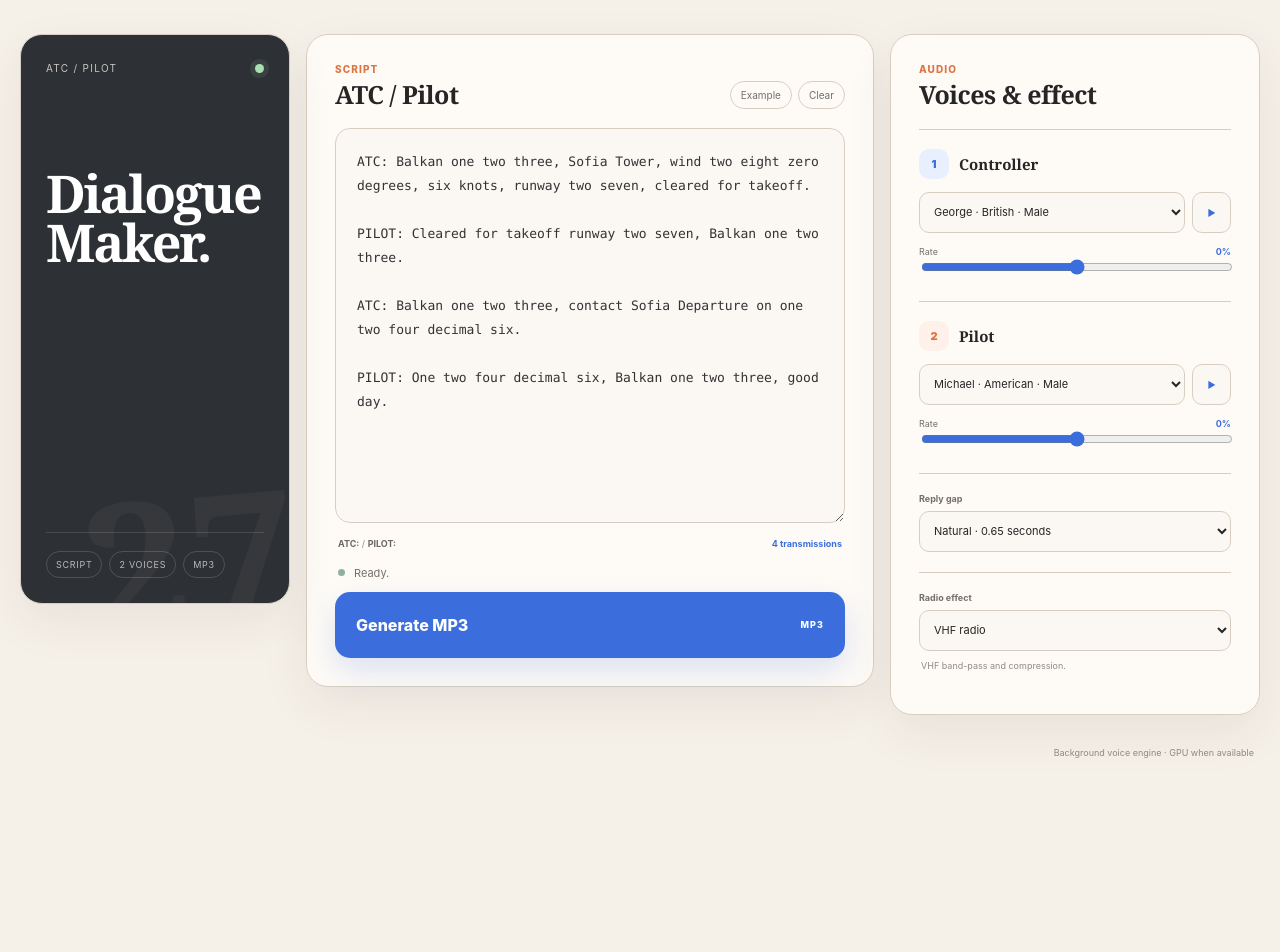
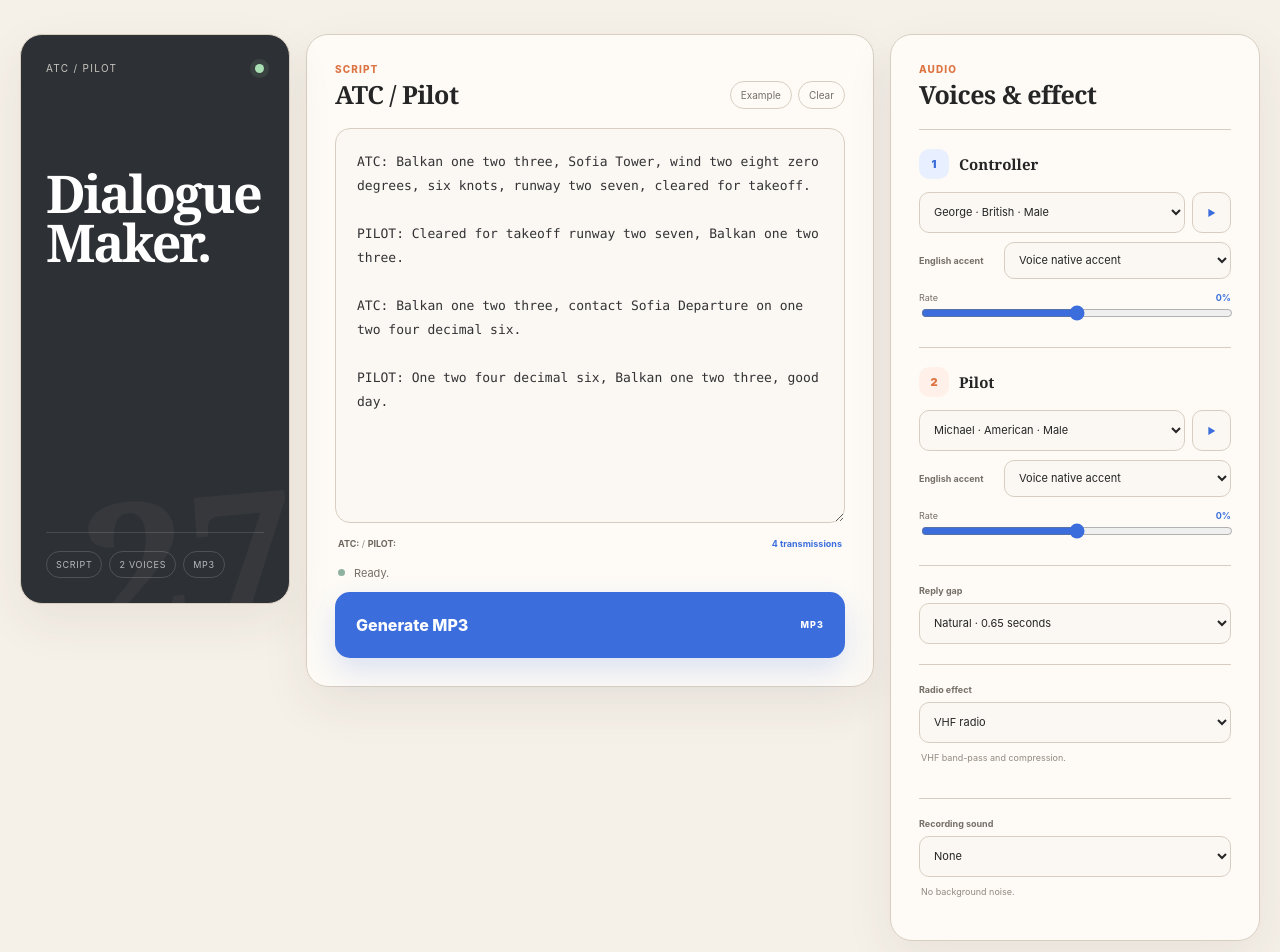
Before and after one commit to georgich-231/atc-dialogue-maker, a React (Vite) app: page / in a window 1280 px wide. Shown: the top 952 px of the page. Before the commit the page ends 800 px from the top, so only its background shows below. Built offline with nearby package versions, Linux system fonts and the light colour scheme.

Commit message:
Add accent profiles and recording ambience

```diff
--- a/app/globals.css
+++ b/app/globals.css
@@ -138,6 +138,9 @@ select { width: 100%; height: 41px; border: 1px solid var(--line); border-radius
 select:focus { border-color: #7796d9; }
 .voice-select-row button { border: 1px solid var(--line); border-radius: 10px; background: #fbf8f3; color: var(--blue); font-size: 9px; }
 .voice-select-row button:disabled { opacity: .45; cursor: wait; }
+.accent-select-row { display: grid; grid-template-columns: 76px minmax(0, 1fr); gap: 9px; align-items: center; margin-top: 9px; }
+.accent-select-row label { color: var(--muted); font-size: 9px; font-weight: 700; }
+.accent-select-row select { height: 37px; }
 .rate-label { display: flex; justify-content: space-between; margin-top: 13px; color: var(--muted); font-size: 9px; }
 .rate-label b { color: var(--blue); }
 input[type="range"] { width: 100%; accent-color: var(--blue); }
--- a/app/page.tsx
+++ b/app/page.tsx
@@ -8,9 +8,11 @@ import {
   subscribeToEngineStatus,
   warmVoiceEngine
 } from "../src/audio-worker-client";
+import { applyRecordingBed, type RecordingBed } from "../src/recording-bed";
 
 type Role = "atc" | "pilot";
 type EffectName = "clean" | "light" | "vhf" | "muffled";
+type AccentProfile = "native" | "american" | "british" | "scottish" | "irish" | "indian" | "italian" | "caribbean" | "new-york" | "northern" | "west-midlands" | "rp";
 type DialogueLine = { role: Role; text: string };
 type Voice = { id: string; name: string; accent: string; gender: "Male" | "Female" };
 
@@ -25,10 +27,39 @@ const voices: Voice[] = [
   { id: "am_eric", name: "Eric", accent: "American", gender: "Male" },
   { id: "am_onyx", name: "Onyx", accent: "American", gender: "Male" },
   { id: "am_liam", name: "Liam", accent: "American", gender: "Male" },
+  { id: "am_adam", name: "Adam", accent: "American", gender: "Male" },
+  { id: "am_echo", name: "Echo", accent: "American", gender: "Male" },
+  { id: "am_santa", name: "Santa", accent: "American", gender: "Male" },
   { id: "bf_emma", name: "Emma", accent: "British", gender: "Female" },
   { id: "bf_isabella", name: "Isabella", accent: "British", gender: "Female" },
+  { id: "bf_alice", name: "Alice", accent: "British", gender: "Female" },
+  { id: "bf_lily", name: "Lily", accent: "British", gender: "Female" },
   { id: "af_heart", name: "Heart", accent: "American", gender: "Female" },
-  { id: "af_bella", name: "Bella", accent: "American", gender: "Female" }
+  { id: "af_bella", name: "Bella", accent: "American", gender: "Female" },
+  { id: "af_alloy", name: "Alloy", accent: "American", gender: "Female" },
+  { id: "af_aoede", name: "Aoede", accent: "American", gender: "Female" },
+  { id: "af_jessica", name: "Jessica", accent: "American", gender: "Female" },
+  { id: "af_kore", name: "Kore", accent: "American", gender: "Female" },
+  { id: "af_nicole", name: "Nicole", accent: "American", gender: "Female" },
+  { id: "af_nova", name: "Nova", accent: "American", gender: "Female" },
+  { id: "af_river", name: "River", accent: "American", gender: "Female" },
+  { id: "af_sarah", name: "Sarah", accent: "American", gender: "Female" },
+  { id: "af_sky", name: "Sky", accent: "American", gender: "Female" }
+];
+
+const accentOptions: { value: AccentProfile; label: string }[] = [
+  { value: "native", label: "Voice native accent" },
+  { value: "american", label: "American" },
+  { value: "british", label: "British" },
+  { value: "scottish", label: "Scottish" },
+  { value: "irish", label: "Irish-style · local approximation" },
+  { value: "indian", label: "Indian-style · local approximation" },
+  { value: "italian", label: "Italian-style · local approximation" },
+  { value: "caribbean", label: "Caribbean" },
+  { value: "new-york", label: "New York" },
+  { value: "northern", label: "Northern England" },
+  { value: "west-midlands", label: "West Midlands" },
+  { value: "rp", label: "Received Pronunciation" }
 ];
 
 const sampleScript = `ATC: Balkan one two three, Sofia Tower, wind two eight zero degrees, six knots, runway two seven, cleared for takeoff.
@@ -46,14 +77,25 @@ const effectCopy: Record<EffectName, string> = {
   muffled: "Narrow, low-detail band-pass."
 };
 
+const recordingBedCopy: Record<RecordingBed, string> = {
+  none: "No background noise.",
+  "receiver-hiss": "A quiet, continuous receiver hiss.",
+  "vhf-static": "Steady airband static across voices and reply gaps.",
+  "weak-signal": "Uneven static, light fading and occasional crackle.",
+  "old-recorder": "Low tape noise, hum and small recording pops."
+};
+
 export default function DialogueMaker() {
   const [script, setScript] = useState(sampleScript);
   const [atcVoice, setAtcVoice] = useState("bm_george");
   const [pilotVoice, setPilotVoice] = useState("am_michael");
+  const [atcAccent, setAtcAccent] = useState<AccentProfile>("native");
+  const [pilotAccent, setPilotAccent] = useState<AccentProfile>("native");
   const [atcRate, setAtcRate] = useState(0);
   const [pilotRate, setPilotRate] = useState(0);
   const [pauseMs, setPauseMs] = useState(650);
   const [effect, setEffect] = useState<EffectName>("vhf");
+  const [recordingBed, setRecordingBed] = useState<RecordingBed>("none");
   const [status, setStatus] = useState("Ready.");
   const [error, setError] = useState("");
   const [busy, setBusy] = useState(false);
@@ -107,10 +149,12 @@ export default function DialogueMaker() {
           ? "Balkan one two three, Sofia Tower, runway two seven, cleared for takeoff."
           : "Cleared for takeoff runway two seven, Balkan one two three.",
         role === "atc" ? atcVoice : pilotVoice,
-        rateToSpeed(role === "atc" ? atcRate : pilotRate)
+        rateToSpeed(role === "atc" ? atcRate : pilotRate),
+        role === "atc" ? atcAccent : pilotAccent
       );
       const filtered = await applyEffect(generated.samples, generated.sampleRate, effect);
-      const previewBlob = encodeWav(filtered, generated.sampleRate);
+      const withRecordingBed = applyRecordingBed(filtered, generated.sampleRate, recordingBed);
+      const previewBlob = encodeWav(withRecordingBed, generated.sampleRate);
       if (previewAudio.current) {
         previewAudio.current.pause();
         URL.revokeObjectURL(previewAudio.current.src);
@@ -136,16 +180,18 @@ export default function DialogueMaker() {
       const generated = await makeDialogueAudio(dialogue.map((line) => ({
         text: line.text,
         voice: line.role === "atc" ? atcVoice : pilotVoice,
-        speed: rateToSpeed(line.role === "atc" ? atcRate : pilotRate)
+        speed: rateToSpeed(line.role === "atc" ? atcRate : pilotRate),
+        accent: line.role === "atc" ? atcAccent : pilotAccent
       })), pauseMs);
 
       setStatus("Applying radio effect…");
       const filtered = await applyEffect(generated.samples, generated.sampleRate, effect);
-      const mp3Blob = await makeMp3(filtered, generated.sampleRate);
+      const mp3Blob = await makeMp3(filtered, generated.sampleRate, recordingBed);
       const nextUrl = URL.createObjectURL(mp3Blob);
       if (resultUrl) URL.revokeObjectURL(resultUrl);
       setResultUrl(nextUrl);
-      setResultLabel(`${dialogue.length} transmissions · ${effectLabel(effect)}`);
+      const bedLabel = recordingBed === "none" ? "" : ` · ${recordingBedLabel(recordingBed)}`;
+      setResultLabel(`${dialogue.length} transmissions · ${effectLabel(effect)}${bedLabel}`);
       setStatus("Done.");
     } catch (generationError) {
       setError(readableError(generationError));
@@ -216,9 +262,11 @@ export default function DialogueMaker() {
           role="Controller"
           color="blue"
           value={atcVoice}
+          accent={atcAccent}
           rate={atcRate}
           disabled={busy}
           onVoice={setAtcVoice}
+          onAccent={setAtcAccent}
           onRate={setAtcRate}
           onPreview={() => preview("atc")}
         />
@@ -227,9 +275,11 @@ export default function DialogueMaker() {
           role="Pilot"
           color="orange"
           value={pilotVoice}
+          accent={pilotAccent}
           rate={pilotRate}
           disabled={busy}
           onVoice={setPilotVoice}
+          onAccent={setPilotAccent}
           onRate={setPilotRate}
           onPreview={() => preview("pilot")}
         />
@@ -244,7 +294,7 @@ export default function DialogueMaker() {
           </select>
         </div>
 
-        <div className="field-block compact-field last-field">
+        <div className="field-block compact-field">
           <label htmlFor="effect">Radio effect</label>
           <select id="effect" value={effect} onChange={(event) => setEffect(event.target.value as EffectName)}>
             <option value="clean">Clean voice</option>
@@ -254,6 +304,18 @@ export default function DialogueMaker() {
           </select>
           <p>{effectCopy[effect]}</p>
         </div>
+
+        <div className="field-block compact-field last-field">
+          <label htmlFor="recording-bed">Recording sound</label>
+          <select id="recording-bed" value={recordingBed} onChange={(event) => setRecordingBed(event.target.value as RecordingBed)}>
+            <option value="none">None</option>
+            <option value="receiver-hiss">Light receiver hiss</option>
+            <option value="vhf-static">VHF static bed</option>
+            <option value="weak-signal">Weak signal</option>
+            <option value="old-recorder">Old recorder</option>
+          </select>
+          <p>{recordingBedCopy[recordingBed]}</p>
+        </div>
       </aside>
 
       <p className="local-note">Background voice engine · GPU when available</p>
@@ -261,14 +323,16 @@ export default function DialogueMaker() {
   );
 }
 
-function VoiceChoice({ number, role, color, value, rate, disabled, onVoice, onRate, onPreview }: {
+function VoiceChoice({ number, role, color, value, accent, rate, disabled, onVoice, onAccent, onRate, onPreview }: {
   number: string;
   role: string;
   color: "blue" | "orange";
   value: string;
+  accent: AccentProfile;
   rate: number;
   disabled: boolean;
   onVoice: (value: string) => void;
+  onAccent: (value: AccentProfile) => void;
   onRate: (value: number) => void;
   onPreview: () => void;
 }) {
@@ -291,6 +355,12 @@ function VoiceChoice({ number, role, color, value, rate, disabled, onVoice, onRa
           </optgroup>
         </select>
         <button type="button" disabled={disabled} onClick={onPreview} aria-label={`Preview ${role.toLowerCase()} voice`}>▶</button>
+      </div>
+      <div className="accent-select-row">
+        <label htmlFor={`${role}-accent`}>English accent</label>
+        <select id={`${role}-accent`} value={accent} onChange={(event) => onAccent(event.target.value as AccentProfile)}>
+          {accentOptions.map((option) => <option key={option.value} value={option.value}>{option.label}</option>)}
+        </select>
       </div>
       <label className="rate-label" htmlFor={`${role}-rate`}><span>Rate</span><b>{rate > 0 ? "+" : ""}{rate}%</b></label>
       <input id={`${role}-rate`} type="range" min="-30" max="30" step="5" value={rate} onChange={(event) => onRate(Number(event.target.value))} />
@@ -392,6 +462,16 @@ function effectLabel(effect: EffectName) {
   return { clean: "Clean voice", light: "Light radio", vhf: "VHF radio", muffled: "Muffled recording" }[effect];
 }
 
+function recordingBedLabel(bed: RecordingBed) {
+  return {
+    none: "No recording bed",
+    "receiver-hiss": "Receiver hiss",
+    "vhf-static": "VHF static bed",
+    "weak-signal": "Weak signal",
+    "old-recorder": "Old recorder"
+  }[bed];
+}
+
 function readableError(error: unknown) {
   if (error instanceof Error && error.message) return error.message;
   return "Something went wrong while making the audio. Please try again.";
--- a/package.json
+++ b/package.json
@@ -23,6 +23,7 @@
     "ffmpeg-static": "^5.3.0",
     "kokoro-js": "^1.2.1",
     "onnxruntime-web": "1.22.0-dev.20250409-89f8206ba4",
+    "phonemizer": "^1.2.1",
     "react": "19.2.6",
     "react-dom": "19.2.6"
   },
--- /dev/null
+++ b/src/recording-bed.ts
@@ -0,0 +1,65 @@
+export type RecordingBed = "none" | "receiver-hiss" | "vhf-static" | "weak-signal" | "old-recorder";
+
+const TAU = Math.PI * 2;
+
+export function applyRecordingBed(
+  samples: Float32Array,
+  sampleRate: number,
+  bed: RecordingBed
+) {
+  const output = samples.slice();
+  if (bed === "none") return output;
+
+  let seed = 0x6d2b79f5;
+  let lowNoise = 0;
+  let bandNoise = 0;
+  let previousWhite = 0;
+  let crackle = 0;
+
+  const random = () => {
+    seed = (Math.imul(seed, 1664525) + 1013904223) >>> 0;
+    return seed / 0xffffffff;
+  };
+
+  for (let index = 0; index < output.length; index += 1) {
+    const white = random() * 2 - 1;
+    lowNoise += (white - lowNoise) * 0.035;
+    const highNoise = white - lowNoise;
+    bandNoise += (highNoise - bandNoise) * 0.18;
+    const hiss = white - previousWhite * 0.62;
+    previousWhite = white;
+
+    let signalGain = 1;
+    let noise = 0;
+
+    if (bed === "receiver-hiss") {
+      noise = hiss * 0.0055;
+    } else if (bed === "vhf-static") {
+      noise = bandNoise * 0.013 + hiss * 0.003;
+    } else if (bed === "weak-signal") {
+      const seconds = index / sampleRate;
+      const fade = 0.58 + 0.25 * Math.sin(TAU * 0.23 * seconds) + 0.12 * Math.sin(TAU * 0.71 * seconds);
+      signalGain = 0.9 + Math.max(0, Math.min(1, fade)) * 0.08;
+      noise = bandNoise * (0.018 + (1 - fade) * 0.012) + hiss * 0.004;
+      if (crackle <= 0 && random() > 0.99955) crackle = Math.round(sampleRate * (0.002 + random() * 0.009));
+      if (crackle > 0) {
+        noise += (random() * 2 - 1) * 0.075 * (crackle / Math.max(1, sampleRate * 0.011));
+        crackle -= 1;
+      }
+    } else {
+      const seconds = index / sampleRate;
+      noise = lowNoise * 0.014 + hiss * 0.0025;
+      noise += Math.sin(TAU * 50 * seconds) * 0.0018;
+      signalGain = 0.985 + Math.sin(TAU * 0.31 * seconds) * 0.005;
+      if (crackle <= 0 && random() > 0.99982) crackle = Math.round(sampleRate * (0.001 + random() * 0.004));
+      if (crackle > 0) {
+        noise += (random() * 2 - 1) * 0.045;
+        crackle -= 1;
+      }
+    }
+
+    output[index] = Math.max(-1, Math.min(1, output[index] * signalGain + noise));
+  }
+
+  return output;
+}
```
Also changed, not shown: src/audio-worker-client.ts (+7 -4 lines), src/audio.worker.ts (+69 -6 lines), 2 other files (tests, documents, lock files or other folders).
